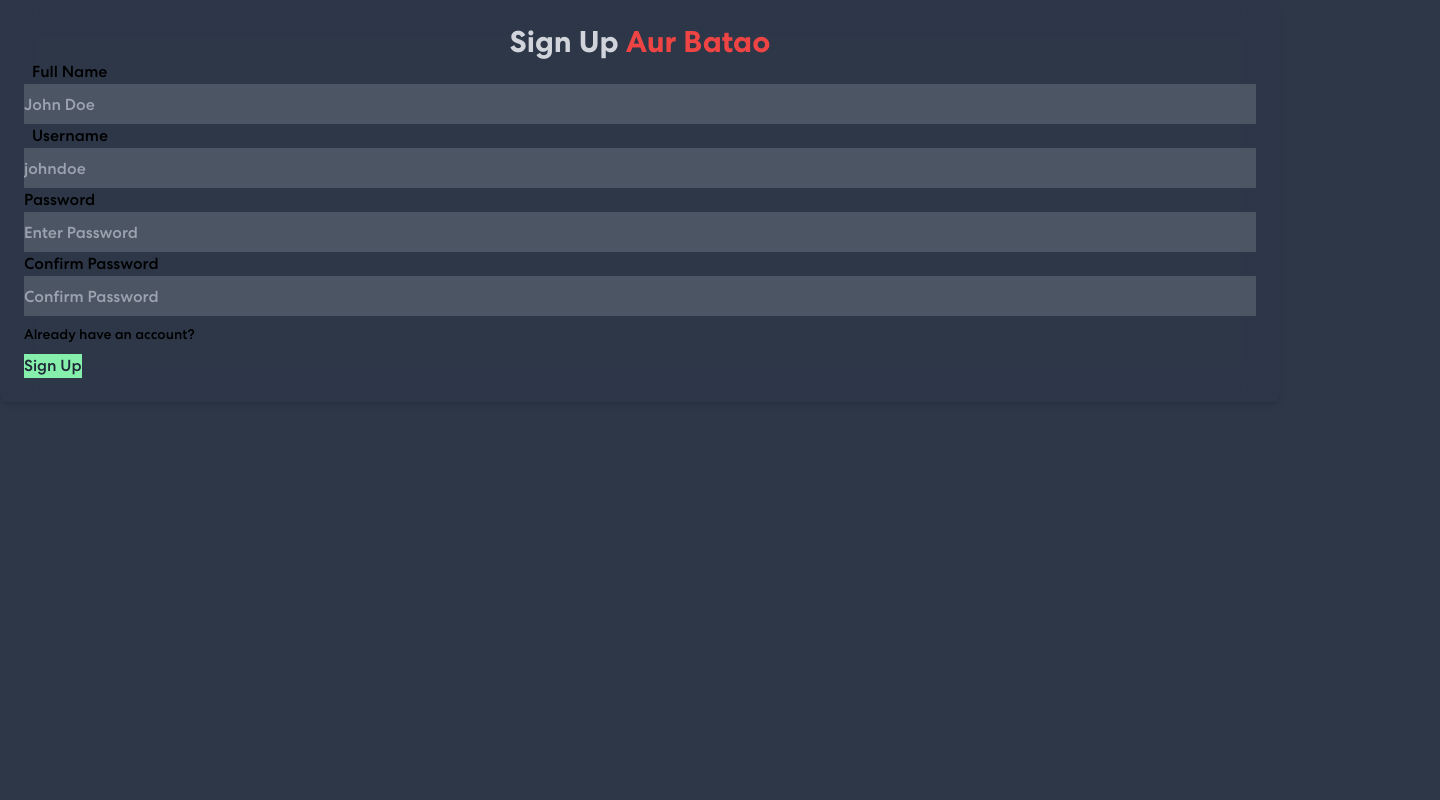
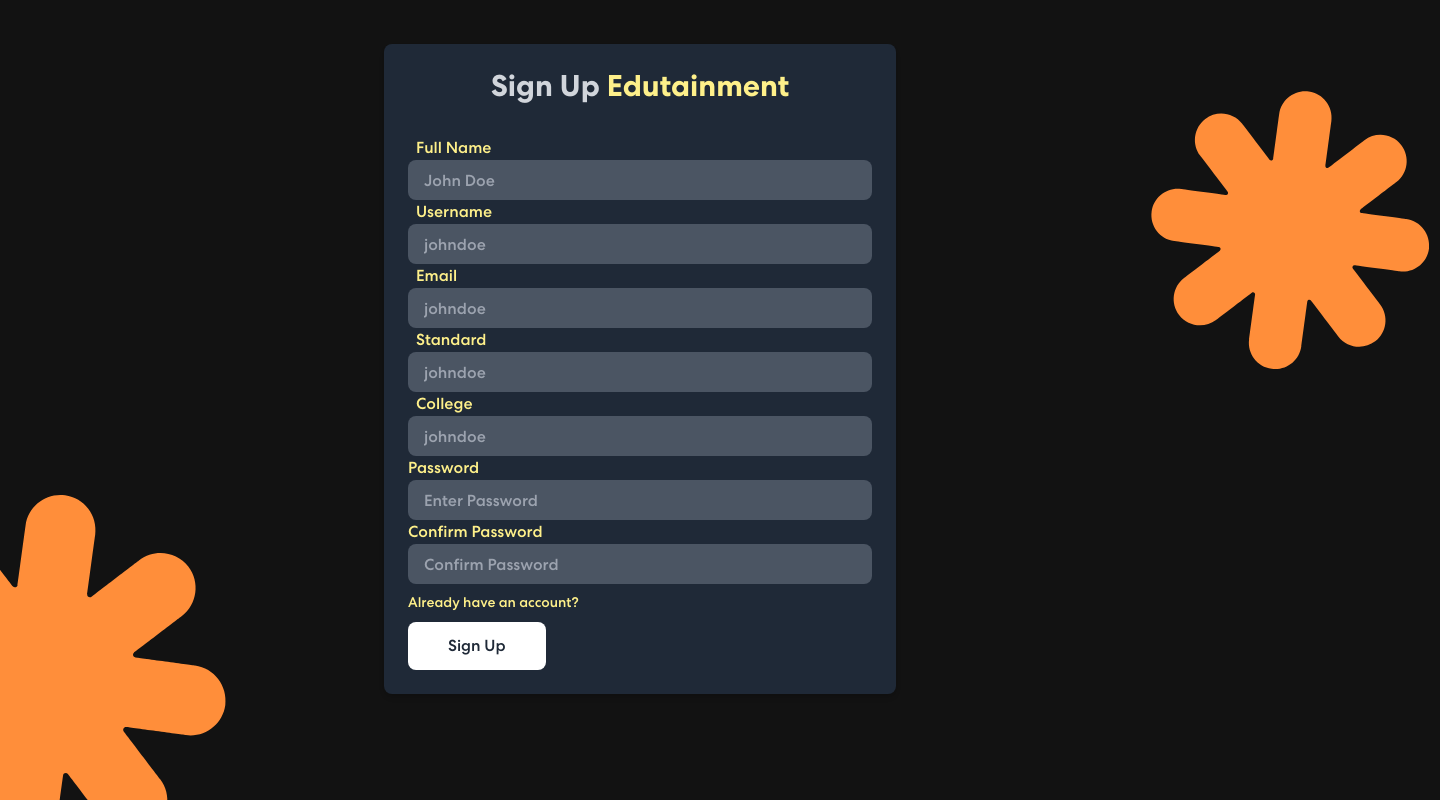
Before and after one commit to sameer240704/HachNCode_Gaavwale, a React (Vite) app in the folder frontend/: page /signup in a window 1280 px wide. Shown: the top 800 px of the page, 1440 px wide, since content can reach past the window. Built offline with nearby package versions, Linux system fonts and the light colour scheme.

Commit message:
well done

```diff
--- a/frontend/src/App.css
+++ b/frontend/src/App.css
@@ -30,7 +30,7 @@ html {
 body {
   font-weight: 400;
   color: #fff !important;
-  background-color: #2d3748;
+  background-color: #121212;
   overflow-x: hidden;
   font-family: "Centra", sans-serif !important;
 }
--- a/frontend/src/components/BentoGrid.tsx
+++ b/frontend/src/components/BentoGrid.tsx
@@ -68,7 +68,7 @@ const SkeletonOne = () => {
         className="flex flex-row rounded-full border border-neutral-100 dark:border-white/[0.2] p-2  items-center space-x-2 bg-white dark:bg-black"
       >
         <div className="h-6 w-6 rounded-full bg-gradient-to-r from-pink-500 to-violet-500 flex-shrink-0" />
-        <div className="w-full bg-gray-100 h-4 rounded-full dark:bg-neutral-900" />
+        <div className="w-full bg-gray-800 h-4 rounded-full dark:bg-neutral-900" />
       </motion.div>
       <motion.div
         variants={variantsSecond}
--- a/frontend/src/components/Sidebar.jsx
+++ b/frontend/src/components/Sidebar.jsx
@@ -11,7 +11,7 @@ export default function Sidebar() {
   return (
       <aside className="h-screen fixed z-10">
       <nav
-        className="h-full flex flex-col bg-sky-500 border-r shadow-lg text-white"
+        className="h-full flex flex-col bg-white shadow-lg text-white"
         style={{ width: expanded ? "20vw" : "4vw" }}
       >
         <div className="p-4 pb-2 flex justify-between items-center">
--- a/frontend/src/pages/Login.jsx
+++ b/frontend/src/pages/Login.jsx
@@ -1,6 +1,8 @@
 import { useState } from "react";
 import { Link } from "react-router-dom";
 import useLogin from "../hooks/useLogin.js";
+import Lottie from "lottie-react";
+import pattern from "../assets/lotti/pattern.json";
 
 const Login = () => {
     const [username, setUsername] = useState("");
@@ -13,57 +15,66 @@ const Login = () => {
 		await login(username, password);
 	};
   return (
-    <div className="flex flex-col items-center justify-center min-w-96 mx-auto z-50">
-      <div className="w-full p-6 rounded-lg shadow-md bg-red-400 bg-clip-padding backdrop-filter backdrop-blur-lg bg-opacity-0">
+    <div>
+        <Lottie className="yellow-pattern-1" animationData={pattern} />
+        <Lottie className="yellow-pattern-2" animationData={pattern} />
+        <div className="flex flex-col items-center justify-center w-[40vw] mx-auto mt-[20vh]">
+      <div className="w-full p-6 rounded-lg shadow-md bg-gray-800">
         <h1 className="text-3xl font-semibold text-center text-gray-300">
           Login
-          <span className="text-red-500">Edutainment</span>
+          <span className="text-yellow-200">Edutainment</span>
         </h1>
 
         <form>
           <div>
             <label className="label p-2">
-              <span className="text-base text-black label-text">Username</span>
+              <span className="text-base text-yellow-200 label-text">Username</span>
             </label>
             <input
               type="text"
               placeholder="Enter username"
-              className="w-full input input-bordered h-10 bg-gray-600 text-green-300"
+              className="rounded-lg px-4 w-full input input-bordered h-10 bg-gray-600 text-green-300"
+            />
+          </div>
+
+          <div>
+            <label className="label p-2">
+              <span className="text-base text-yellow-200 label-text">Email</span>
+            </label>
+            <input
+              type="email"
+              placeholder="Enter username"
+              className="rounded-lg px-4 w-full input input-bordered h-10 bg-gray-600 text-green-300"
             />
           </div>
 
           <div>
             <label className="label">
-              <span className="text-base text-black label-text">Password</span>
+              <span className="text-base text-yellow-200 label-text">Password</span>
             </label>
             <input
               type="password"
               placeholder="Enter Password"
-              className="w-full input input-bordered h-10 bg-gray-600 text-green-300"
+              className="rounded-lg px-4 w-full input input-bordered h-10 bg-gray-600 text-green-300"
             />
           </div>
           <Link
             to="/signup"
-            className="text-sm text-black hover:underline hover:text-red-600 mt-2 inline-block"
+            className="text-sm text-yellow-200 hover:underline hover:text-red-600 mt-2 inline-block"
           >
             {"Don't"} have an account?
           </Link>
 
           <div>
-            <button
-              className="btn btn-block btn-sm mt-2 text-gray-800 bg-green-300 hover:text-green-300 border-none"
-              disabled={loading}
-            >
-              {loading ? (
-                <span className="loading loading-spinner "></span>
-              ) : (
-                "Login"
-              )}
+            <button className='rounded-lg btn btn-block btn-sm mt-2 border border-slate-700 text-gray-800 bg-white hover:text-yellow-200 border-none px-10 py-3' disabled={loading}>
+                {loading ? <span className='loading loading-spinner'></span> : "Log In"}
             </button>
-          </div>
+        </div>
         </form>
       </div>
     </div>
+    </div>
+
   );
 };
 export default Login;
--- a/frontend/src/pages/SignUp.jsx
+++ b/frontend/src/pages/SignUp.jsx
@@ -1,6 +1,9 @@
 import { Link } from "react-router-dom";
 import { useState } from "react";
 import useSignup from "../hooks/useSignup.js";
+import React from "react";
+import Lottie from "lottie-react";
+import pattern from "../assets/lotti/pattern.json";
 
 const SignUp = () => {
 	const [inputs, setInputs] = useState({
@@ -23,21 +26,24 @@ const SignUp = () => {
 	};
 
 	return (
-		<div className='flex flex-col items-center justify-center min-w-96 mx-auto'>
-			<div className='w-full p-6 rounded-lg shadow-md bg-gray-400 bg-clip-padding backdrop-filter backdrop-blur-lg bg-opacity-0'>
-				<h1 className='text-3xl font-semibold text-center text-gray-300'>
-					Sign Up <span className='text-red-500'>Aur Batao</span>
+        <div>
+            <Lottie className="yellow-pattern-1" animationData={pattern} />
+            <Lottie className="yellow-pattern-2" animationData={pattern} />
+        <div className='flex flex-col items-center justify-center w-[40vw] mx-auto mt-11'>
+                <div className='w-full p-6 rounded-lg shadow-md bg-gray-800'>
+                    <h1 className='text-3xl font-semibold text-center text-gray-300 mb-8'>
+                        Sign Up <span className='text-yellow-200'>Edutainment</span>
                     </h1>
 
                     <form onSubmit={handleSubmit}>
                         <div>
                             <label className='label p-2'>
-							<span className='text-base label-text text-black'>Full Name</span>
+                                <span className='text-base label-text text-yellow-200'>Full Name</span>
                             </label>
                             <input
                                 type='text'
                                 placeholder='John Doe'
-							className='w-full input input-bordered  h-10 bg-gray-600 text-green-300'
+                                className='rounded-lg px-4 w-full input input-bordered h-10 bg-gray-600 text-green-300'
                                 value={inputs.fullName}
                                 onChange={(e) => setInputs({ ...inputs, fullName: e.target.value })}
                             />
@@ -45,12 +51,48 @@ const SignUp = () => {
 
                         <div>
                             <label className='label p-2 '>
-							<span className='text-base label-text text-black'>Username</span>
+                                <span className='text-base label-text text-yellow-200'>Username</span>
                             </label>
                             <input
                                 type='text'
                                 placeholder='johndoe'
-							className='w-full input input-bordered h-10 bg-gray-600 text-green-300'
+                                className='rounded-lg w-full input input-bordered h-10 px-4 bg-gray-600 text-green-300'
+                                value={inputs.username}
+                                onChange={(e) => setInputs({ ...inputs, username: e.target.value })}
+                            />
+                        </div>
+                        <div>
+                            <label className='label p-2 '>
+                                <span className='text-base label-text text-yellow-200'>Email</span>
+                            </label>
+                            <input
+                                type='email'
+                                placeholder='johndoe'
+                                className='rounded-lg w-full input input-bordered px-4 h-10 bg-gray-600 text-green-300'
+                                value={inputs.username}
+                                onChange={(e) => setInputs({ ...inputs, username: e.target.value })}
+                            />
+                        </div>
+                        <div>
+                            <label className='label p-2 '>
+                                <span className='text-base label-text text-yellow-200'>Standard</span>
+                            </label>
+                            <input
+                                type='email'
+                                placeholder='johndoe'
+                                className='rounded-lg w-full input input-bordered px-4 h-10 bg-gray-600 text-green-300'
+                                value={inputs.username}
+                                onChange={(e) => setInputs({ ...inputs, username: e.target.value })}
+                            />
+                        </div>
+                        <div>
+                            <label className='label p-2 '>
+                                <span className='text-base label-text text-yellow-200'>College</span>
+                            </label>
+                            <input
+                                type='email'
+                                placeholder='johndoe'
+                                className='rounded-lg w-full input input-bordered px-4 h-10 bg-gray-600 text-green-300'
                                 value={inputs.username}
                                 onChange={(e) => setInputs({ ...inputs, username: e.target.value })}
                             />
@@ -58,12 +100,12 @@ const SignUp = () => {
 
                         <div>
                             <label className='label'>
-							<span className='text-base label-text text-black'>Password</span>
+                                <span className='text-base label-text text-yellow-200'>Password</span>
                             </label>
                             <input
                                 type='password'
                                 placeholder='Enter Password'
-							className='w-full input input-bordered h-10 bg-gray-600 text-green-300'
+                                className='rounded-lg w-full input input-bordered px-4 h-10 bg-gray-600 text-green-300'
                                 value={inputs.password}
                                 onChange={(e) => setInputs({ ...inputs, password: e.target.value })}
                             />
@@ -71,12 +113,12 @@ const SignUp = () => {
 
                         <div>
                             <label className='label'>
-							<span className='text-base label-text text-black'>Confirm Password</span>
+                                <span className='text-base label-text text-yellow-200'>Confirm Password</span>
                             </label>
                             <input
                                 type='password'
                                 placeholder='Confirm Password'
-							className='w-full input input-bordered h-10 bg-gray-600 text-green-300'
+                                className='rounded-lg w-full input input-bordered px-4 h-10 bg-gray-600 text-green-300'
                                 value={inputs.confirmPassword}
                                 onChange={(e) => setInputs({ ...inputs, confirmPassword: e.target.value })}
                             />
@@ -84,20 +126,22 @@ const SignUp = () => {
 
                         <Link
                             to={"/login"}
-						className='text-sm hover:underline text-black hover:text-red-600 mt-2 inline-block'
+                            className='text-sm hover:underline text-yellow-200 hover:text-red-600 mt-2 inline-block'
                             href='#'
                         >
                             Already have an account?
                         </Link>
 
                         <div>
-						<button className='btn btn-block btn-sm mt-2 border border-slate-700 text-gray-800 bg-green-300 hover:text-green-300 border-none' disabled={loading}>
+                            <button className='rounded-lg btn btn-block btn-sm mt-2 border border-slate-700 text-gray-800 bg-white hover:text-yellow-200 border-none px-10 py-3' disabled={loading}>
                                 {loading ? <span className='loading loading-spinner'></span> : "Sign Up"}
                             </button>
                         </div>
                     </form>
                 </div>
             </div>
+        </div>
+
 	);
 };
 export default SignUp;
```
Also changed, not shown: frontend/src/hooks/useSignup.js (+5 -5 lines). Lines whose indentation alone changed are shown as unchanged.
